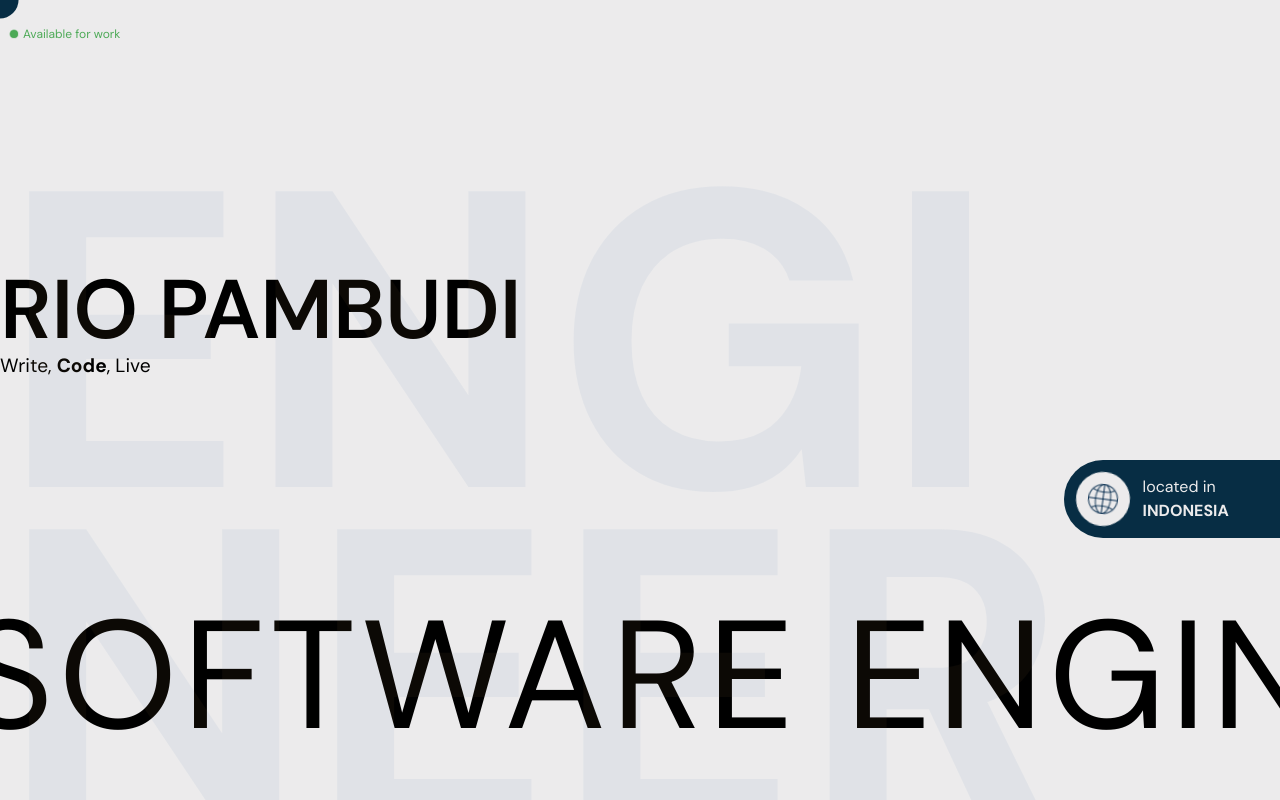
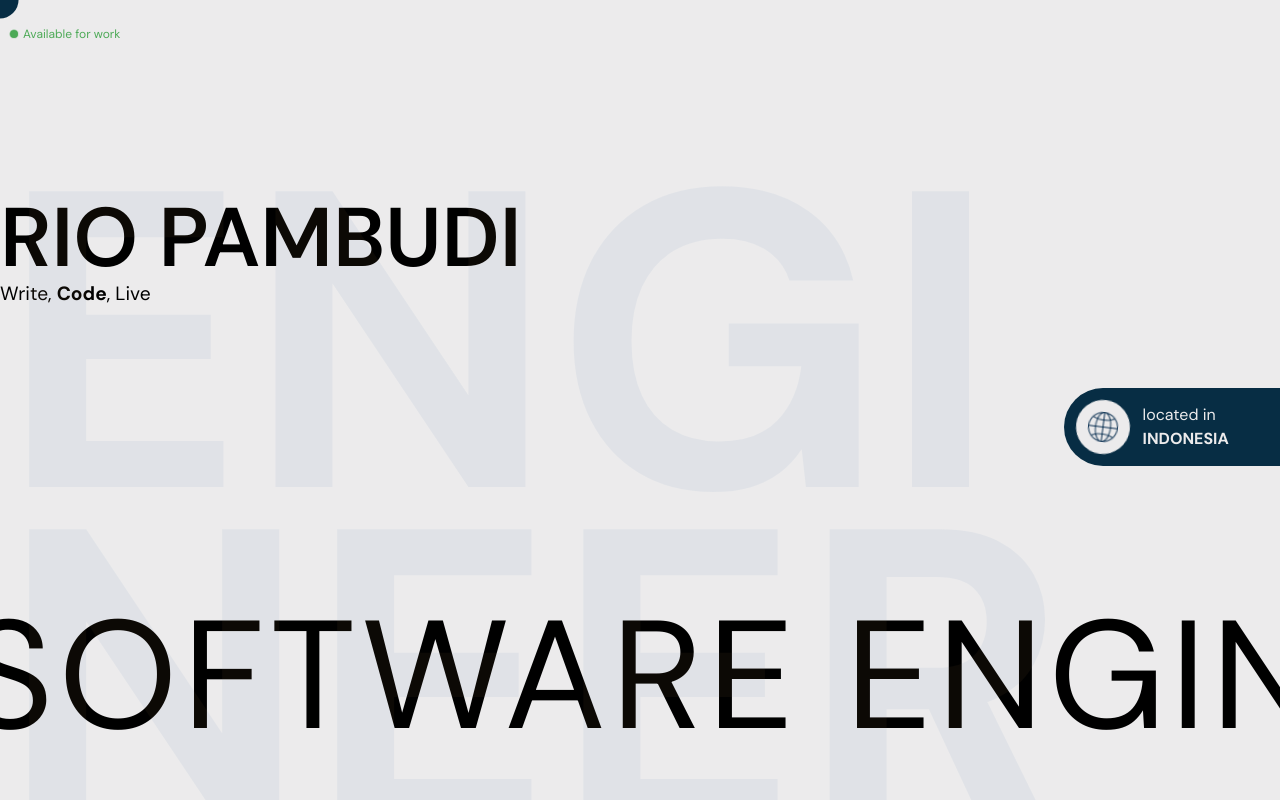
Before and after one commit to priopambudi/personal-website, a React (Vite) app: page / in a window 1280 px wide. Shown: the top 800 px of the page. Built offline with nearby package versions, Linux system fonts and the light colour scheme; a web font is replaced by a local one.

Commit message:
update header padding

```diff
--- a/src/sections/header/header.css
+++ b/src/sections/header/header.css
@@ -15,7 +15,7 @@ section.header {
   overflow: hidden;
 }
 .name-wrapper {
-  padding-top: 25vh;
+  padding-top: 16vh;
   mix-blend-mode: difference;
   color: var(--bg-main);
   pointer-events: none;
```
